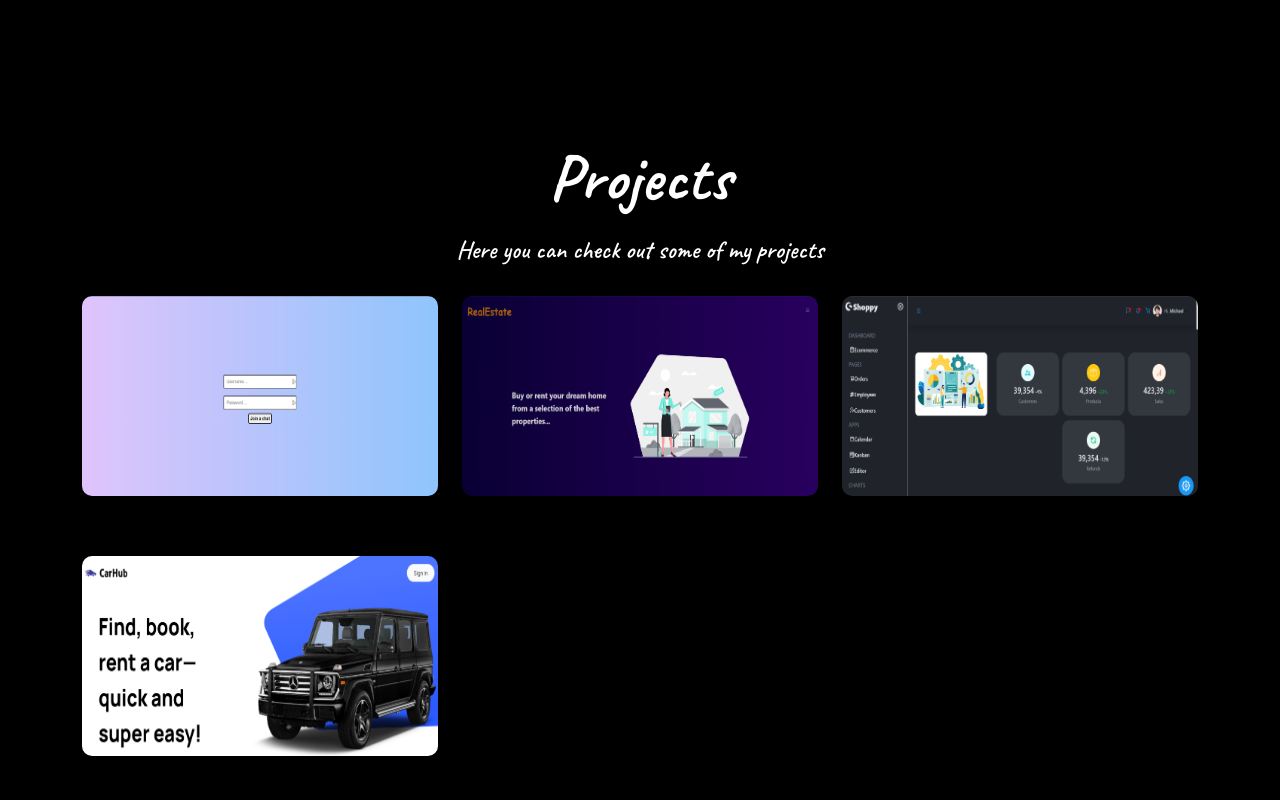
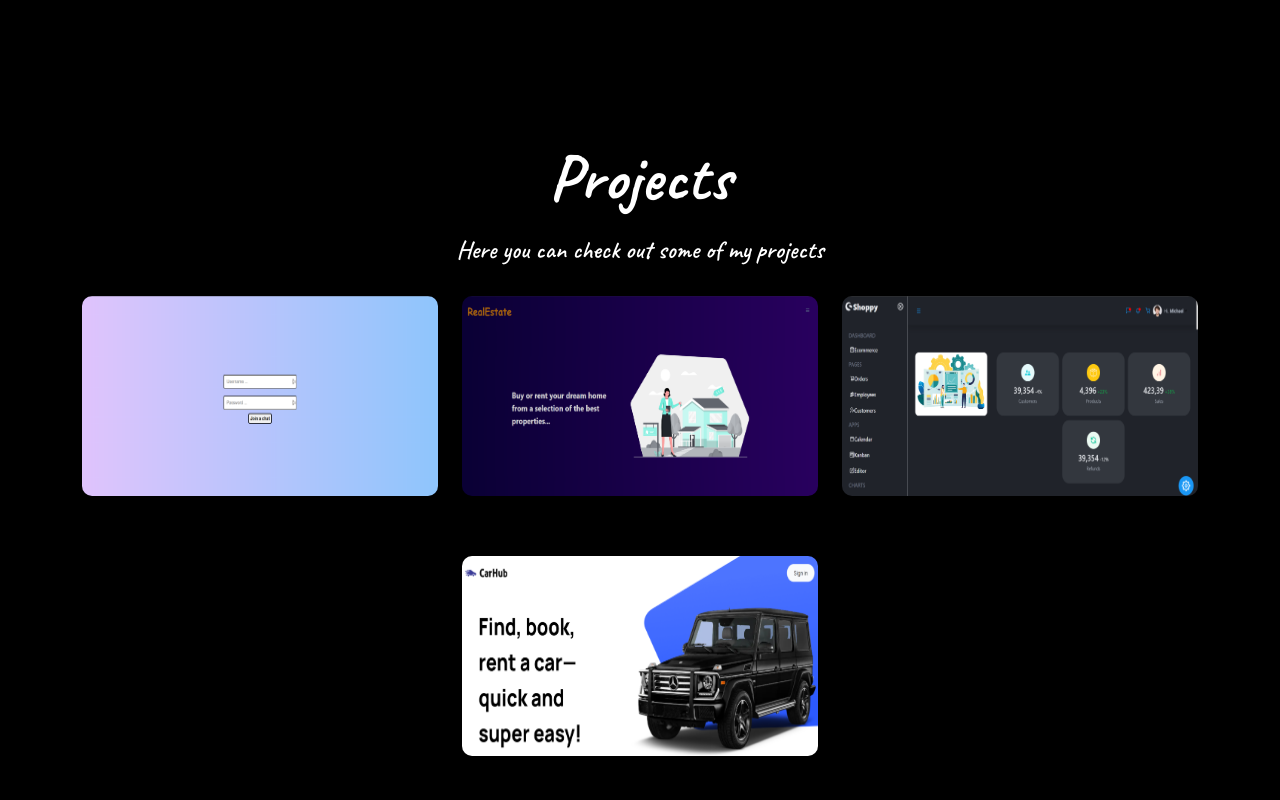
Before and after one commit to NimaiKraus/personal-portfolio, a React (Create React App) app: page / in a window 1280 px wide. Shown: the part 1540-2340 px from the top of the page. Built offline with nearby package versions, Linux system fonts and the light colour scheme.

Commit message:
cambiato aimazione deele sezioni skills e projects

```diff
--- a/src/components/Projects.js
+++ b/src/components/Projects.js
@@ -43,8 +43,8 @@ function Projects() {
     <div className="container projects-container" id="projects">
       <TrackVisibility once={true} >
         {({ isVisible }) => (
-          <div className={isVisible ? "animate__animated animate__flipInX" : "hidden"}>
-            <div className="row">
+          <div className={isVisible ? "animate__animated animate__zoomIn" : "hidden"}>
+            <div className="row justify-content-center">
               <h1 className="projects-header">Projects</h1>
               <p className="projects-text">
                 Here you can check out some of my projects
--- a/src/components/Skills.js
+++ b/src/components/Skills.js
@@ -44,7 +44,7 @@ function Skills() {
               <div
                 className={
                   isVisible
-                    ? "col-12 animate__animated animate__flipInX"
+                    ? "col-12 animate__animated animate__zoomIn"
                     : "col-12 hidden"
                 }
               >
```
